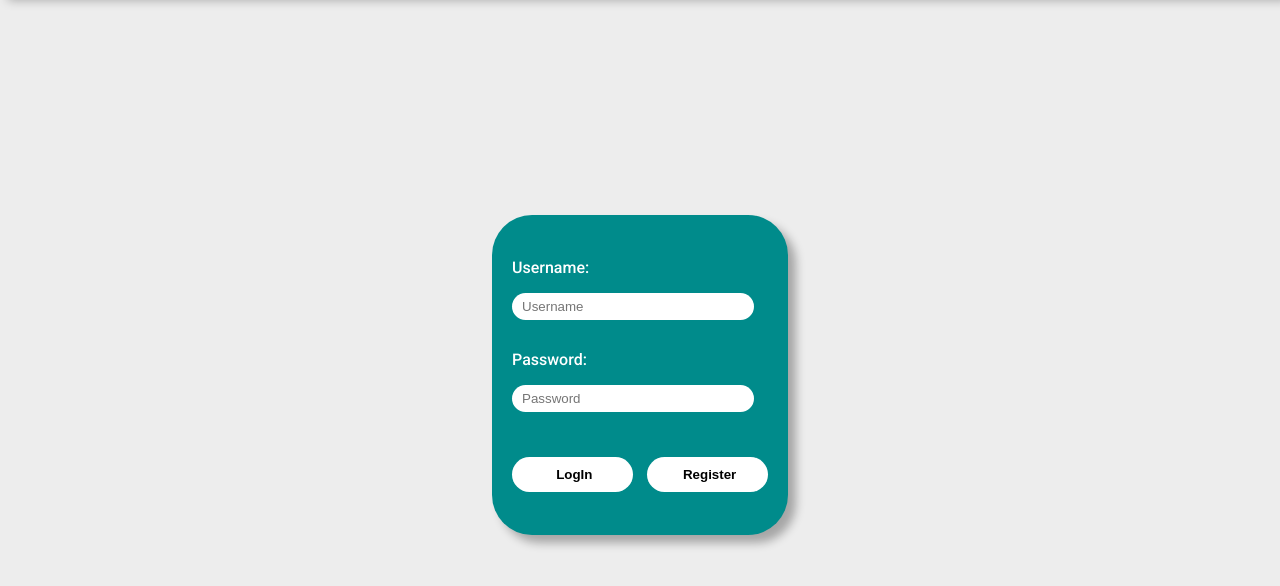
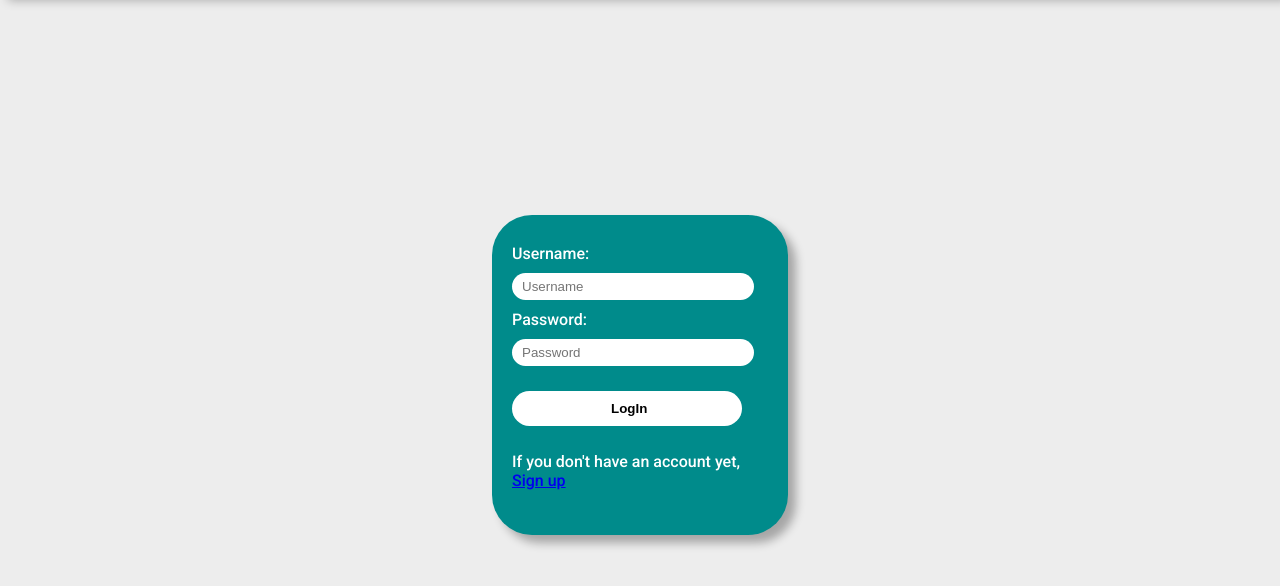
Before and after one commit to Davidjmz12/EatEasy, a Django app: page /login/login in a window 1280 px wide. Shown: the part 50-636 px from the top of the page. Run offline with Django 4.2, Linux system fonts and the light colour scheme.

Commit message:
Register has been changed.

```diff
--- a/login/static/login/login.css
+++ b/login/static/login/login.css
@@ -18,7 +18,11 @@ input {
 }
 
 .one-field {
-    margin: 10px 0;
+    margin: 0px 0;
+}
+
+.one-field p {
+    margin-bottom: 10px;
 }
 
 .field {
@@ -44,9 +48,10 @@ input {
 }
 
 .buttons-forms {
-    margin-top: 25px;
+    margin-top: 15px;
     width: 100%;
     display: flex;
+    flex-direction: column;
     justify-content: center;
 }
 
@@ -76,4 +81,6 @@ input {
     color: red;
     font-weight: bold;
     font-size: 20px;
+    margin: 0;
+    padding: 0;
 }
--- a/login/templates/login/login.html
+++ b/login/templates/login/login.html
@@ -24,15 +24,18 @@
         </div>
 
         {% if message %}
-            <div class="message">{{ message }}</div>
+            <p class="message">{{ message }}</p>
         {%  endif %}
 
         <div class="buttons-forms">
             <input type="submit" value="LogIn">
             <div class="space"> </div>
-            <form action="{% url 'login:register' %}">
-                <input type="submit" name="register" value="Register">
-            </form>
+            <p>
+                If you don't have an account yet,
+                <a href="{% url 'login:register' %}">
+                    Sign up
+                </a>
+            </p>
         </div>
     </form>
 
--- a/login/templates/login/register.html
+++ b/login/templates/login/register.html
@@ -8,7 +8,7 @@
 {% block body %}
     <div class="panel">
         <p class="text">
-            What do you want to be?
+            Select your user type
         </p>
 
         <div class="options">
```
